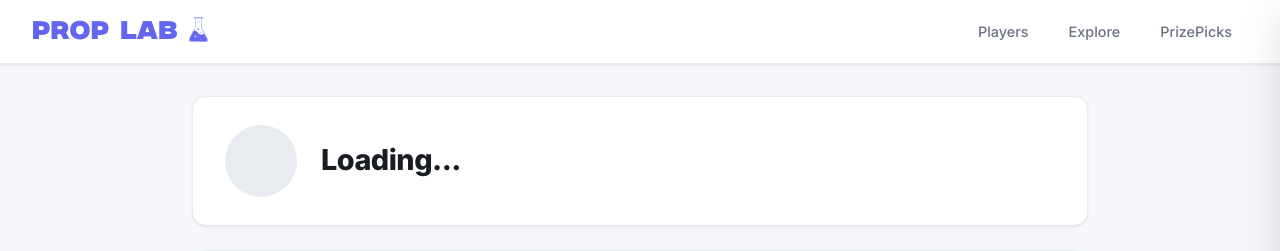
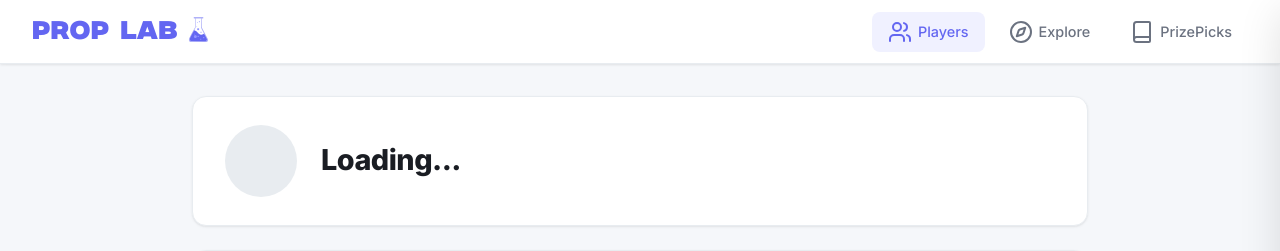
Before and after one commit to davisjburt/NBA-Prop-Lab, a Flask app: page /player/1 in a window 1280 px wide. Shown: the top 251 px of the page. Run offline with Flask 3, Linux system fonts and the light colour scheme; data that the repository does not hold is empty.

Commit message:
fixed player icons

```diff
--- a/app/templates/player.html
+++ b/app/templates/player.html
@@ -8,6 +8,7 @@
       href="https://fonts.googleapis.com/css2?family=Inter:wght@300;400;500;600;700;800&family=Fredoka+One&display=swap"
       rel="stylesheet"
     />
+    <script src="https://unpkg.com/lucide@latest/dist/umd/lucide.min.js"></script>
     <script src="https://cdn.jsdelivr.net/npm/chart.js"></script>
     <link rel="stylesheet" href="/static/css/base.css" />
     <link rel="stylesheet" href="/static/css/player.css" />
@@ -19,12 +20,11 @@
         <img src="/static/proplab.svg" alt="Prop Lab" class="nav-logo-icon" />
       </a>
       <div class="nav-links">
-        <a href="/">Players</a>
-        <a href="/explore">Explore</a>
-        <a href="/prizepicks">PrizePicks</a>
+        <a href="/" class="active"> <i data-lucide="users"></i> Players </a>
+        <a href="/explore"> <i data-lucide="compass"></i> Explore </a>
+        <a href="/prizepicks"> <i data-lucide="book"></i> PrizePicks </a>
       </div>
     </nav>
-
     <div class="page">
       <div class="player-header">
         <div class="player-avatar" id="avatar"></div>
@@ -249,19 +249,17 @@
     <script>
       const playerId = {{ player_id }};
       let chartInstance = null;
-      let playerAvgs    = {};
-      let activeStat    = "pts";
-      let activeLabel   = "Points";
-
+      let playerAvgs = {};
+      let activeStat = "pts";
+      let activeLabel = "Points";
       const lineDefaults = {
-        pts: 20.5, reb: 8.5,  ast: 5.5,  stl: 1.5,
-        blk: 1.5,  fg3m: 2.5, tov: 2.5,
-        pr: 30.5,  pa: 25.5,  ra: 20.5,
-        pra: 40.5, sa: 4.5,   bs: 3.5
+        pts: 20.5, reb: 8.5, ast: 5.5, stl: 1.5,
+        blk: 1.5, fg3m: 2.5, tov: 2.5,
+        pr: 30.5, pa: 25.5, ra: 20.5,
+        pra: 40.5, sa: 4.5, bs: 3.5
       };
       const combos = new Set(["pr","pa","ra","pra","sa","bs"]);
 
-      // Load player info
       fetch(`/api/players/${playerId}`)
         .then(r => r.json())
         .then(p => {
@@ -271,7 +269,6 @@
             `<img src="https://cdn.nba.com/headshots/nba/latest/260x190/${playerId}.png" alt="${p.name}" />`;
         });
 
-      // Load opponent options
       fetch(`/api/players/${playerId}/opponents`)
         .then(r => r.json())
         .then(opponents => {
@@ -284,7 +281,6 @@
           });
         });
 
-      // Load last-5 averages then trigger initial stat load
       fetch(`/api/players/${playerId}/averages`)
         .then(r => r.json())
         .then(avgs => {
@@ -297,7 +293,7 @@
       function selectChip(btn) {
         document.querySelectorAll(".chip").forEach(c => c.classList.remove("active"));
         btn.classList.add("active");
-        activeStat  = btn.dataset.stat;
+        activeStat = btn.dataset.stat;
         activeLabel = btn.dataset.label;
         document.getElementById("active-stat-label").textContent = activeLabel;
         document.getElementById("line").value =
@@ -307,64 +303,57 @@
 
       function setRing(pct) {
         const offset = 201 - (pct / 100) * 201;
-        const ring   = document.getElementById("ring");
+        const ring = document.getElementById("ring");
         ring.style.strokeDashoffset = offset;
         ring.style.stroke = pct >= 60 ? "#10b981" : pct <= 40 ? "#ef4444" : "#6366f1";
       }
 
       function showStreak(streak) {
         const banner = document.getElementById("streak-banner");
-        const icon   = document.getElementById("streak-icon");
-        const text   = document.getElementById("streak-text");
-
+        const text = document.getElementById("streak-text");
         if (!streak || streak.count < 2 || streak.type === "none") {
           banner.className = "streak-banner";
           return;
         }
-
         const isHit = streak.type === "hit";
-        icon.textContent  = isHit ? "🔥" : "❄️";
-        text.textContent  = isHit
-          ? `Hit the line ${streak.count} games in a row`
-          : `Missed the line ${streak.count} games in a row`;
-        banner.className  = `streak-banner visible ${isHit ? "hit" : "miss"}`;
+        const icon = isHit ? `<i data-lucide="flame"></i>` : `<i data-lucide="snowflake"></i>`;
+        text.innerHTML = isHit
+          ? `${icon} Hit the line ${streak.count} games in a row`
+          : `${icon} Missed the line ${streak.count} games in a row`;
+        banner.className = `streak-banner visible ${isHit ? "hit" : "miss"}`;
+        lucide.createIcons();
       }
 
+
       function loadStat() {
-        const line     = document.getElementById("line").value;
-        const last_n   = document.getElementById("last_n").value;
+        const line = document.getElementById("line").value;
+        const last_n = document.getElementById("last_n").value;
         const location = document.getElementById("location").value;
         const opponent = document.getElementById("opponent").value;
-        const isCombo  = combos.has(activeStat);
-
+        const isCombo = combos.has(activeStat);
         let url = isCombo
           ? `/api/players/${playerId}/combo?combo=${activeStat}&line=${line}`
           : `/api/players/${playerId}/props?stat=${activeStat}&line=${line}`;
-        if (last_n)   url += `&last_n=${last_n}`;
+        if (last_n) url += `&last_n=${last_n}`;
         if (location) url += `&location=${location}`;
         if (opponent) url += `&opponent=${opponent}`;
-
         fetch(url).then(r => r.json()).then(data => {
           if (data.error) { alert(data.error); return; }
-
           const pct = (data.hit_rate * 100).toFixed(1);
           document.getElementById("hit-rate-text").textContent = pct + "%";
-          document.getElementById("hits").textContent    = `${data.hits}/${data.sample}`;
-          document.getElementById("avg").textContent     = data.avg;
-          document.getElementById("max").textContent     = data.max;
+          document.getElementById("hits").textContent = `${data.hits}/${data.sample}`;
+          document.getElementById("avg").textContent = data.avg;
+          document.getElementById("max").textContent = data.max;
           document.getElementById("min-val").textContent = data.min;
           setRing(parseFloat(pct));
           showStreak(data.streak);
-
-          document.getElementById("chart-title").textContent       = `${activeLabel} — ${data.sample} Games`;
+          document.getElementById("chart-title").textContent = `${activeLabel} — ${data.sample} Games`;
           document.getElementById("table-stat-header").textContent = activeLabel;
-
           const lineVal = parseFloat(line);
-          const labels  = data.games.map(g => g.date).reverse();
-          const values  = isCombo
+          const labels = data.games.map(g => g.date).reverse();
+          const values = isCombo
             ? data.games.map(g => g.combo_total).reverse()
             : data.games.map(g => g[activeStat]).reverse();
-
           if (chartInstance) chartInstance.destroy();
           chartInstance = new Chart(document.getElementById("chart"), {
             type: "bar",
@@ -409,7 +398,6 @@
               }
             }
           });
-
           const tbody = document.getElementById("game-rows");
           tbody.innerHTML = "";
           data.games.forEach(g => {
@@ -426,6 +414,7 @@
         });
       }
     </script>
+
     {% include 'base_drawer.html' %}
   </body>
 </html>
```
